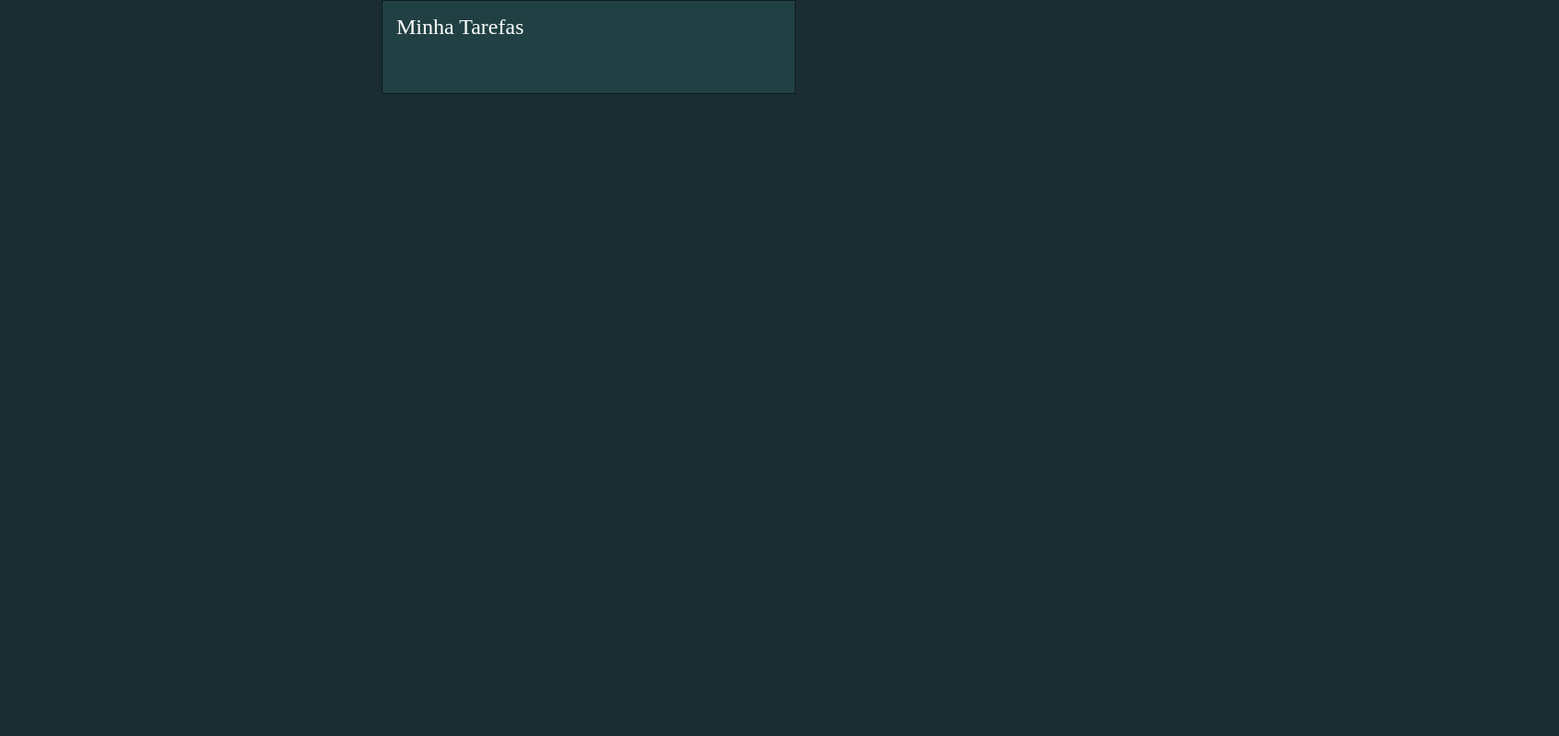
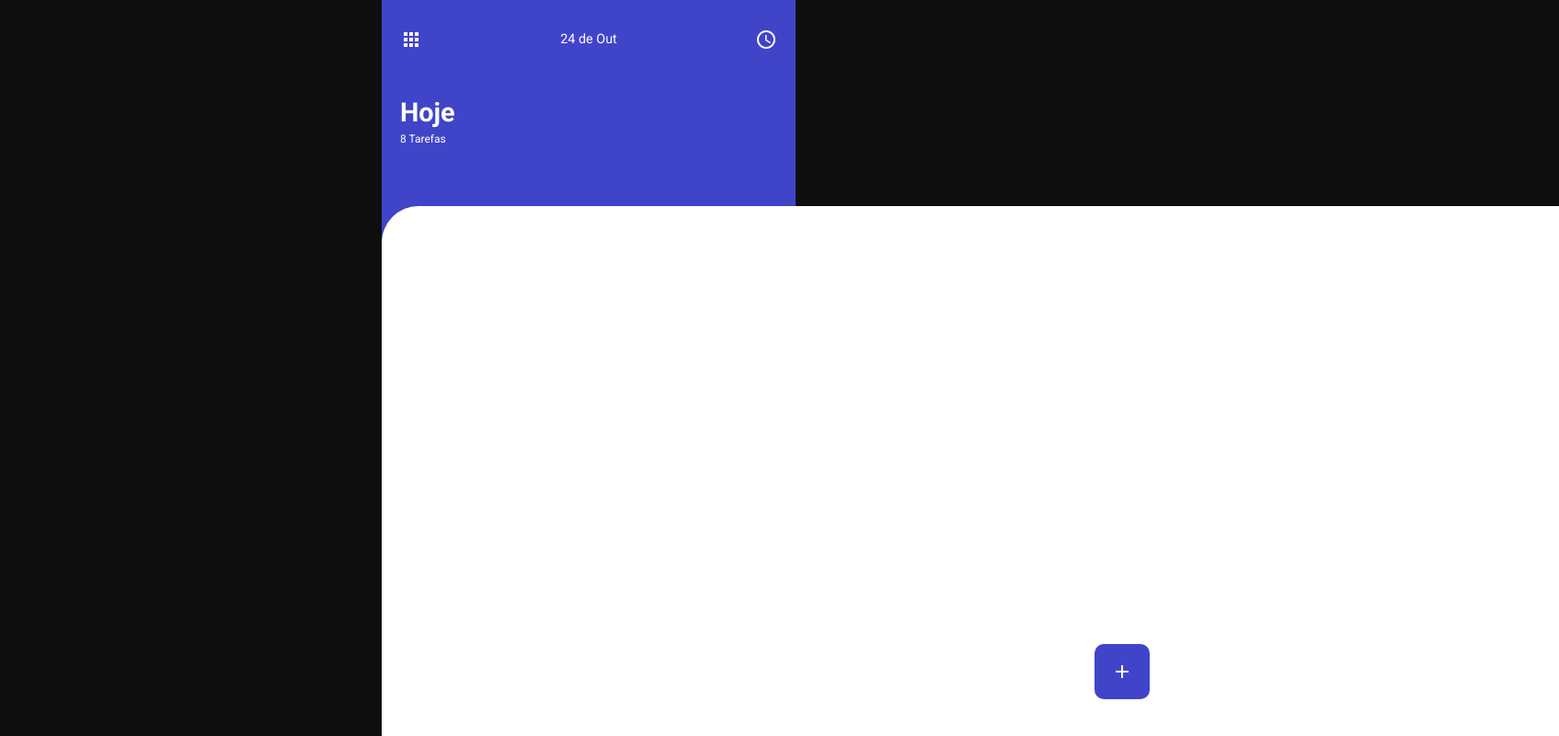
Before and after one commit to Danilopastor/mytasks, a plain HTML site: page index.html in a window 1280 px wide. Shown: the whole page at 92% size, 1695 px wide, since content can reach past the window. Drawn offline with Linux system fonts and the light colour scheme.

Commit message:
Developer Design

```diff
--- a/css/styles.css
+++ b/css/styles.css
@@ -1,40 +1,81 @@
+@import url('https://fonts.googleapis.com/css2?family=Roboto:ital,wght@0,100;0,400;0,700;1,100&display=swap');
 :root{
-  --bg-dark: #1B2C33;
-  --border-dark: #0F1C23;
-  --header-dark: #214043;
+  --bg-global: #0e0e0eff;
+  --bg-app: #4044c9ff;
+  --bg-white: #ffffffff;
+  --color-white: #fffefeff;
+  --color-primary: #7c7c7cff;
+  --color-bold: #222222ff;
+}
+*,html{
+  padding: 0;
+  margin: 0;
 }
 body{
  margin: 0;
  padding:0;
+ font-family: 'Roboto', sans-serif;
  box-sizing: border-box;
  font-size: 24px;
- background-color: var(--bg-dark);
-}
-*{
-  padding: 0;
-  margin: 0;
+ background-color: var(--bg-global);
 }
 .conteiner-app{
   max-width: 450px;
   width: 100%;
   min-height: 100vh;
   margin: 0 auto;
+  background-color: var(--bg-app);
 }
 header{
   position: relative;
   height: 100px;
-  background-color: var(--header-dark);
-  border: 1px solid var(--border-dark);
+  padding: 0 20px;
+  padding-top: 20px;
 }
-header .navigator{
+header .icons-top{
+  display: flex;
+  justify-content: space-between;
+  align-items: center;
+  width: 100%;
+  height: 45px;
+}
+header .icons-top i{
+  color: var(--color-white);
+}
+header .icons-top p{
+  color: var(--color-white);
+  font-size: 0.6em;
+}
+header .info{
+  margin-top: 40px;
+}
+header .info .message-today h1{
+  font-size: 1.2em;
+  padding-bottom: 5px;
+  color: var(--color-white);
+}
+header .info .message-today p{
+  font-size: 0.5em;
+  color: var(--color-white);
+}
+.inner-app{
+  width: 100%;
+  height: 72vh;
+  background-color: var(--bg-white);
   position: absolute;
-  height: 40px;
-  width: 100%;
   bottom: 0;
+  border-top-left-radius: 40px;
 }
-header .app-title h1{
-  padding: 15px;
-  color: #fff;
-  font-weight: 400;
-  font-size: 1em;
+.actions .btn-add{
+  position: fixed;
+  bottom: 40px;
+  right: 30px;
+  color: var(--color-white);
+  background-color: var(--bg-app);
+  width: 60px;
+  height: 60px;
+  display: flex;
+  align-items: center;
+  justify-content: center;
+  border-radius: 10px;
 }
--- a/index.html
+++ b/index.html
@@ -1,21 +1,36 @@
 <!DOCTYPE html>
-<html>
+<html lang="pt-BR">
   <head>
     <meta http-equiv="content-type" content="text/html; charset=utf-8" />
     <meta name="viewport" content="width=device-width, initial-scale=1.0">
-    <link rel="stylesheet" href="css/styles.css" type="text/css" media="all" />
+    <link href="https://fonts.googleapis.com/icon?family=Material+Icons" rel="stylesheet">
+    <link rel="stylesheet" href="css/styles.css" type="text/css"/>
     <title>Minha Tarefas</title>
   </head>
   <body>
     <div class="conteiner-app">
       <header>
-      <div class="app-title">
-        <h1>Minha Tarefas</h1>
+      <div class="icons-top">
+        <i class="material-icons">apps</i>
+        <p>24 de Out</p>
+        <i class="material-icons">schedule</i>
       </div>
-      <nav class="navigator">
+      <div class="info">
+        <div class="message-today">
+          <h1>Hoje</h1>
+          <p>8 Tarefas</p>
+        </div>
+      </div>
+    </header>
 
-      </nav>
-    </header>
+    <div class="inner-app"></div>
+
     </div>
+    <div class="actions">
+      <div class="btn-add">
+        <i class="material-icons">add</i>
+      </div>
+    </div>
+    <script src="js/scripts.js"></script>
   </body>
 </html>
```
